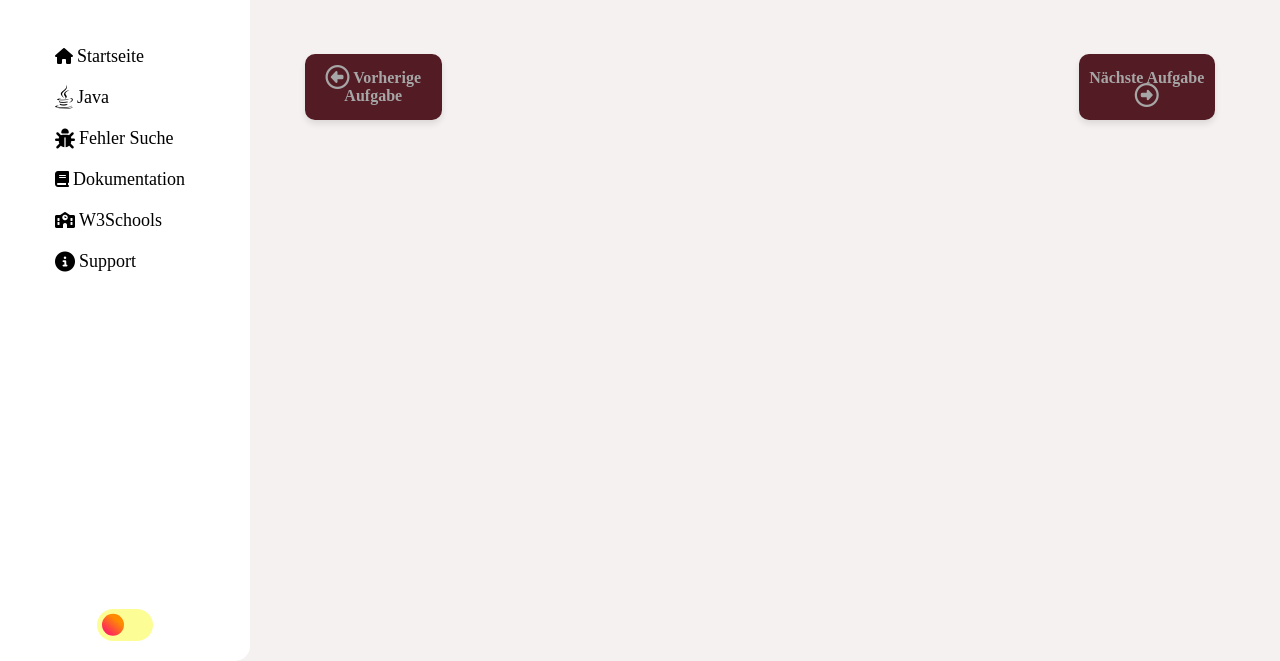
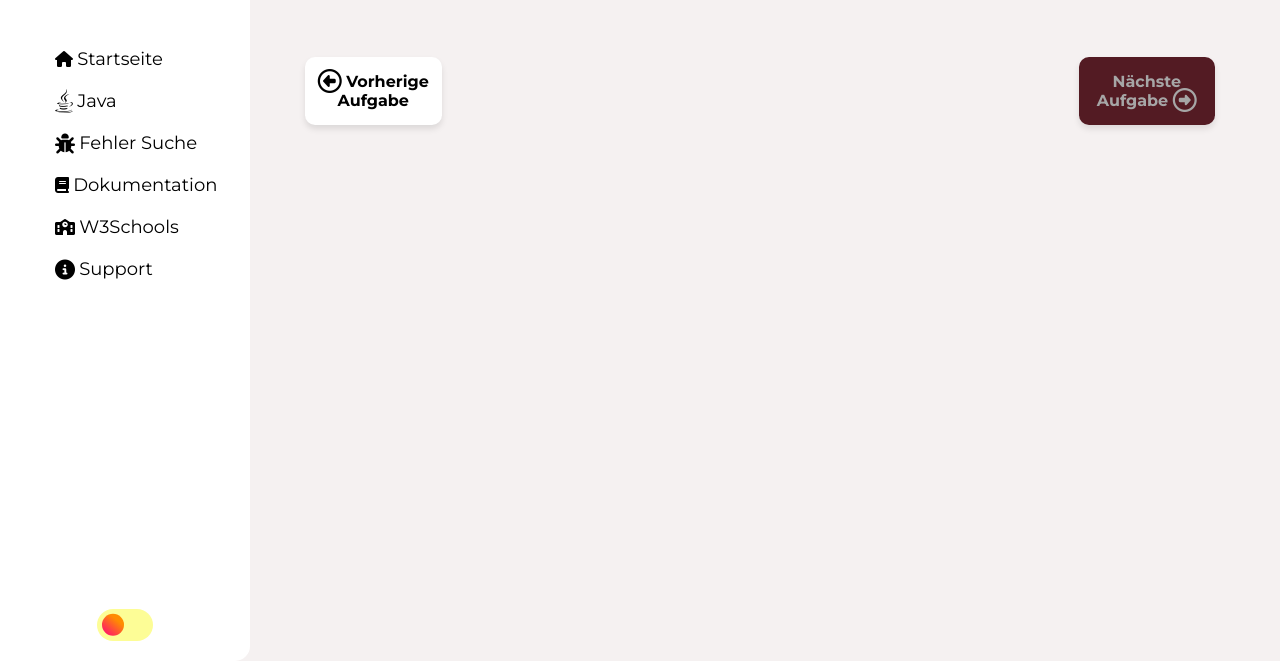
Before and after one commit to David-cmrg/david-cmrg.github.io, a plain HTML site: page MeinInfoKurs/DE/Seiten/JavaEditor/FibonacciZahlen.html in a window 1280 px wide. Shown: the part 139-800 px from the top of the page. Drawn offline with Linux system fonts and the light colour scheme.

Commit message:
UI Update
Implemented new Font.
Modified the Navigation bar.
Added new Programming languages (Scratch & HTML).

```diff
--- a/MeinInfoKurs/DE/Seiten/JavaEditor/FibonacciZahlen.html
+++ b/MeinInfoKurs/DE/Seiten/JavaEditor/FibonacciZahlen.html
@@ -7,6 +7,9 @@
     <link rel="stylesheet" href="../../style.css">
     <script src="../../script.js"></script>
     <script src="https://kit.fontawesome.com/c629f9a56e.js" crossorigin="anonymous"></script>
+    <link rel="preconnect" href="https://fonts.googleapis.com">
+    <link rel="preconnect" href="https://fonts.gstatic.com" crossorigin>
+    <link href="https://fonts.googleapis.com/css2?family=Montserrat:ital,wght@0,100..900;1,100..900&display=swap" rel="stylesheet">
     <script async src="https://pagead2.googlesyndication.com/pagead/js/adsbygoogle.js?client=ca-pub-3759386961615231"
      crossorigin="anonymous"></script>
     <title>MeinInfoKurs | Fibonacci.java</title>
@@ -23,7 +26,6 @@
         <h2 class="titleMain" style="margin:2.3vh 0vh 15vh 0vh;">MeinInfoKurs</h2>
         <ul>
             <li><i class="fa-solid fa-house"></i>  <a href="../../index.html">Startseite</a></li>
-            <!-- <li><i class="fa-brands fa-html5 fa-xl"></i>  <a href="../HTML/html.html">HTML</a></li> -->
             <li><i class="fa-brands fa-java fa-xl"></i>  <a href="../JavaEditor/Java.html">Java</a></li>
             <li><i class="fa-solid fa-bug fa-lg"></i>  <a href="fehlersuche.html">Fehler Suche</a></li>
             <li><i class="fa-solid fa-book"></i>  <a href="docs.html">Dokumentation</a></li>
@@ -60,7 +62,7 @@
 
 
         <section class="vorherige-naechste">
-            <a href="Wassergebuehren.html" class="error-bg">
+            <a href="Wassergebuehren.html">
                 <article>
                     <h4><i class="fa-regular fa-circle-left fa-xl"></i>  Vorherige Aufgabe</h4>
                 </article>
```
